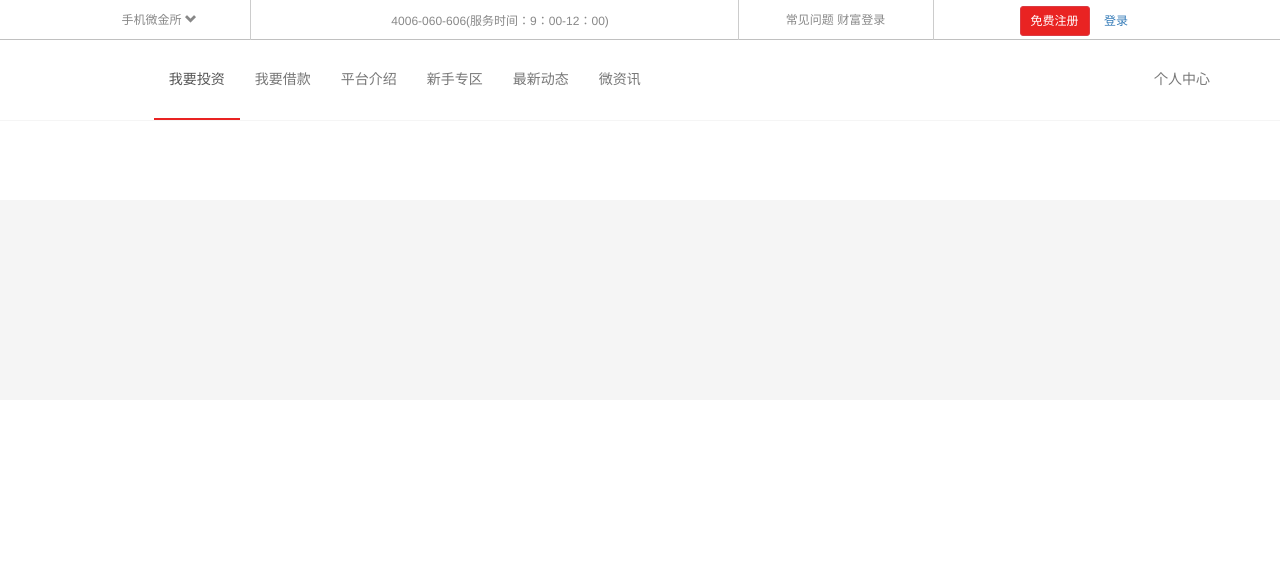
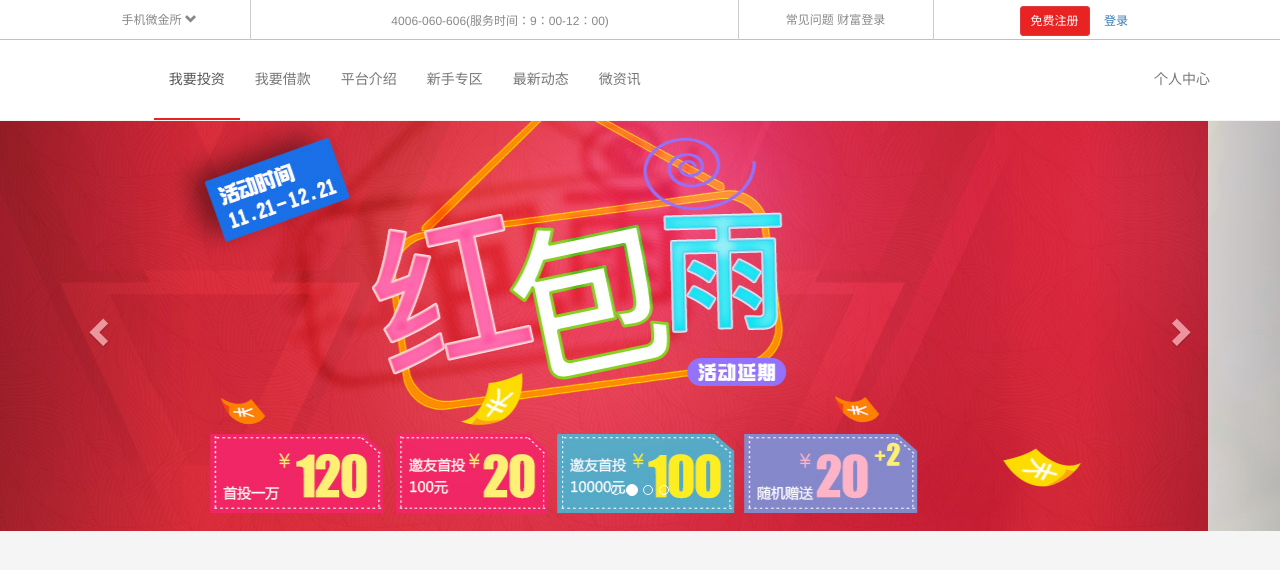
Before and after one commit to bill-shuzai/weijinsuo-webpage, a plain HTML site: page index.html in a window 1280 px wide. Drawn offline with Linux system fonts and the light colour scheme; files whose address does not match are found by name.

Commit message:
finish the part of main_ad lunbotu 轮播图

```diff
--- a/css/main.css
+++ b/css/main.css
@@ -57,6 +57,7 @@ fieldset[disabled] .btn-register.active {
 .navbar-itcast {
   background-color: #fff;
   border-color: #f5f5f5;
+  margin-bottom:0;
 }
 .navbar-itcast .navbar-brand {
 	height: 80px;
@@ -216,7 +217,7 @@ body {
  */
 
 #header {
-	height: 200px;
+
 
 }
 
@@ -297,10 +298,27 @@ body {
 
 }*/
 
-#header > .nav {}
 
+/*通栏广告轮播*/
 
+#main_ad {}
 
+#main_ad > .carousel-inner > .item {
+  background-repeat: no-repeat;
+  background-position: center center;
+  background-size: cover;
+}
+
+@media (min-width: 768px) {
+  /*当屏幕宽度大于768时，才会执行*/
+  #main_ad > .carousel-inner > .item {
+     height: 410px;
+  }
+}
+
+#main_ad > .carousel-inner > .item > img {
+  width: 100%;
+}
 
 
 
@@ -310,15 +328,7 @@ body {
 测试样式区域
  */
 
-section {
-	height: 200px;
-	background-color: #fff;
-}
 
-section:nth-of-type(2n+1) {
-	/*选择第1，3，5*/
-	background-color: #f5f5f5;
-}
 
 
 
--- a/index.html
+++ b/index.html
@@ -73,8 +73,35 @@
 		</header>
 		<!-- /头部区域 -->
 
+
 		<!--广告轮播 -->
-		<section id="main_id"></section>
+		<section id="main_ad" class="carousel slide" data-ride="carousel">
+			<!-- 下面的小点 -->
+			<ol class="carousel-indicators">
+				<li data-target="#main_ad" data-slide-to="0" class="active"></li>
+				<li data-target="#main_ad" data-slide-to="1"></li>
+				<li data-target="#main_ad" data-slide-to="2"></li>
+				<li data-target="#main_ad" data-slide-to="3"></li>
+			</ol>
+
+			<!-- 轮播项 -->
+			<div class="carousel-inner" role="listbox">
+				<div class="item active" data-image-lg="img/slide_01_2000x410.jpg" data-image-xs="img/slide_01_640x340.jpg"></div>
+				<div class="item " data-image-lg="img/slide_02_2000x410.jpg" data-image-xs="img/slide_02_640x340.jpg"></div>
+				<div class="item " data-image-lg="img/slide_03_2000x410.jpg" data-image-xs="img/slide_03_640x340.jpg"></div>
+				<div class="item " data-image-lg="img/slide_04_2000x410.jpg" data-image-xs="img/slide_04_640x340.jpg"></div>
+			</div>
+
+			<!-- 控制按钮 -->
+			<a class="left carousel-control" href="#main_ad" role="button" data-slide="prev">
+				<span class="glyphicon glyphicon-chevron-left" aria-hidden="true"></span>
+				<span class="sr-only">Previous</span>
+			</a>
+			<a class="right carousel-control" href="#main_ad" role="button" data-slide="next">
+				<span class="glyphicon glyphicon-chevron-right" aria-hidden="true"></span>
+				<span class="sr-only">Next</span>
+			</a>
+		</section>
 		<!-- /广告轮播 -->
 
 		<!-- 特色介绍 -->
--- a/js/main.js
+++ b/js/main.js
@@ -0,0 +1,29 @@
+
+
+$(function(){
+
+	var resize=function(){
+		var windowWidth=$(window).width();
+
+
+		var isSmallScreen=windowWidth<768;
+
+		$('#main_ad > .carousel-inner > .item').each(function(i,item){
+			var $item=$(item);
+
+			var imgSrc = isSmallScreen ? $item.data('image-xs') :$item.data('image-lg');
+
+			$item.css('backgroundImage','url("'+imgSrc+'")');
+
+			if (isSmallScreen) {
+				$item.html('<img src="'+imgSrc+'" alt="" />');
+			}else{
+				$item.html('');
+			}
+
+		});
+	}
+
+	$(window).on('resize',resize).trigger('resize');
+
+});
```
Also changed, not shown: 3 other files. Lines whose indentation alone changed are shown as unchanged.
